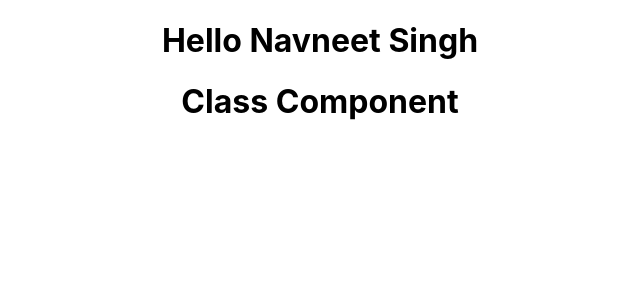
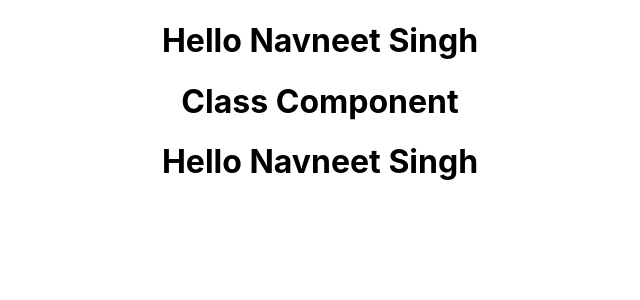
Before and after one commit to Navneet2569/Learning-React, a React (Create React App) app in the folder hello-world/: page / in a window 1280 px wide. Shown: the top 300 px of the page, without its empty margins (320-960 px from the left). Built offline with nearby package versions, Linux system fonts and the light colour scheme.

Commit message:
Next Commit

```diff
--- a/hello-world/src/App.js
+++ b/hello-world/src/App.js
@@ -2,12 +2,14 @@
 import Greet from "./components/Greet";
 import Welcome from "./components/Welcome";
 import "./App.css";
+import Hello from "./components/Hello";
 
 function App() {
   return (
     <div className="App">
       <Greet />
       <Welcome />
+      <Hello />
     </div>
   );
 }
--- /dev/null
+++ b/hello-world/src/components/Hello.js
@@ -0,0 +1,12 @@
+import React from "react";
+
+const Hello = () => {
+  // return <h1>Hello Navneet Singh</h1>;
+  return React.createElement(
+    "div",
+    null,
+    React.createElement("h1", null, "Hello Navneet Singh")
+  );
+};
+
+export default Hello;
```
